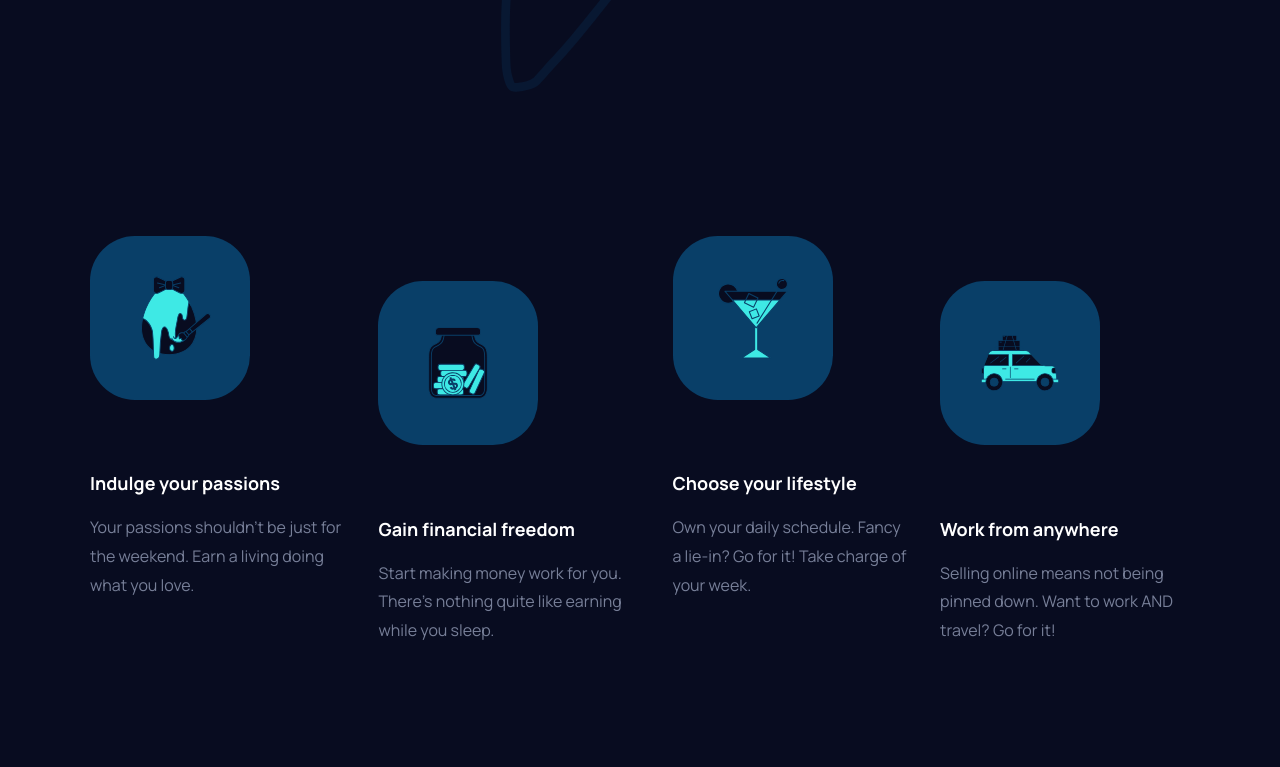
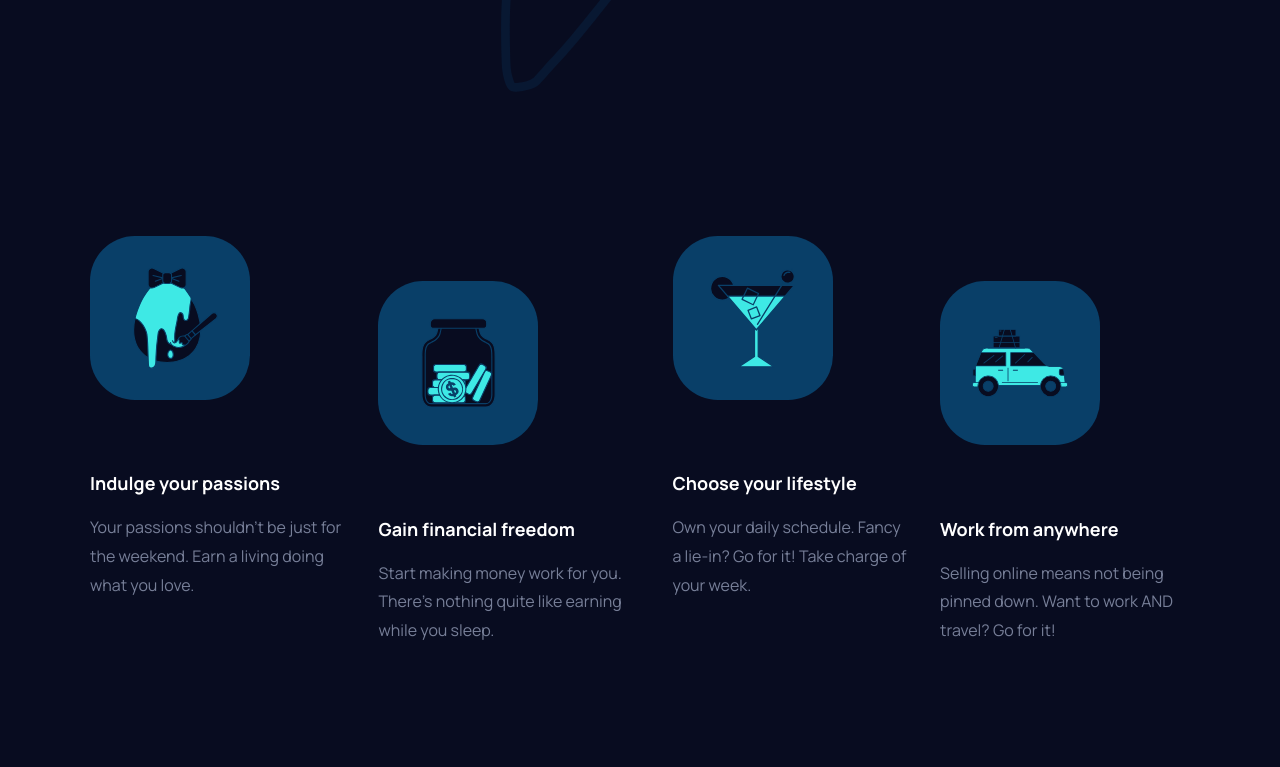
Before and after one commit to Kristiana12/maker-pre-launch-landing-page, a website: page index.html in a window 1280 px wide. Shown: the part 661-1428 px from the top of the page. Drawn offline with Linux system fonts and the light colour scheme.

Commit message:
svg resize

```diff
--- a/sass/components/_benefit-card.scss
+++ b/sass/components/_benefit-card.scss
@@ -13,12 +13,19 @@
   &:nth-child(2) {
     img {
       width: 60px;
+
+      @include media-desktop {
+        width: 75px;
+      }
     }
   }
 
   &:nth-child(4) {
     img {
       width: 78px;
+      @include media-desktop {
+        width: 96px;
+      }
     }
   }
 
@@ -45,6 +52,10 @@
 
     img {
       width: 70px;
+
+      @include media-desktop {
+        width: 85px;
+      }
     }
   }
 
```
Also changed, not shown: css/main.css, 1 other file.
